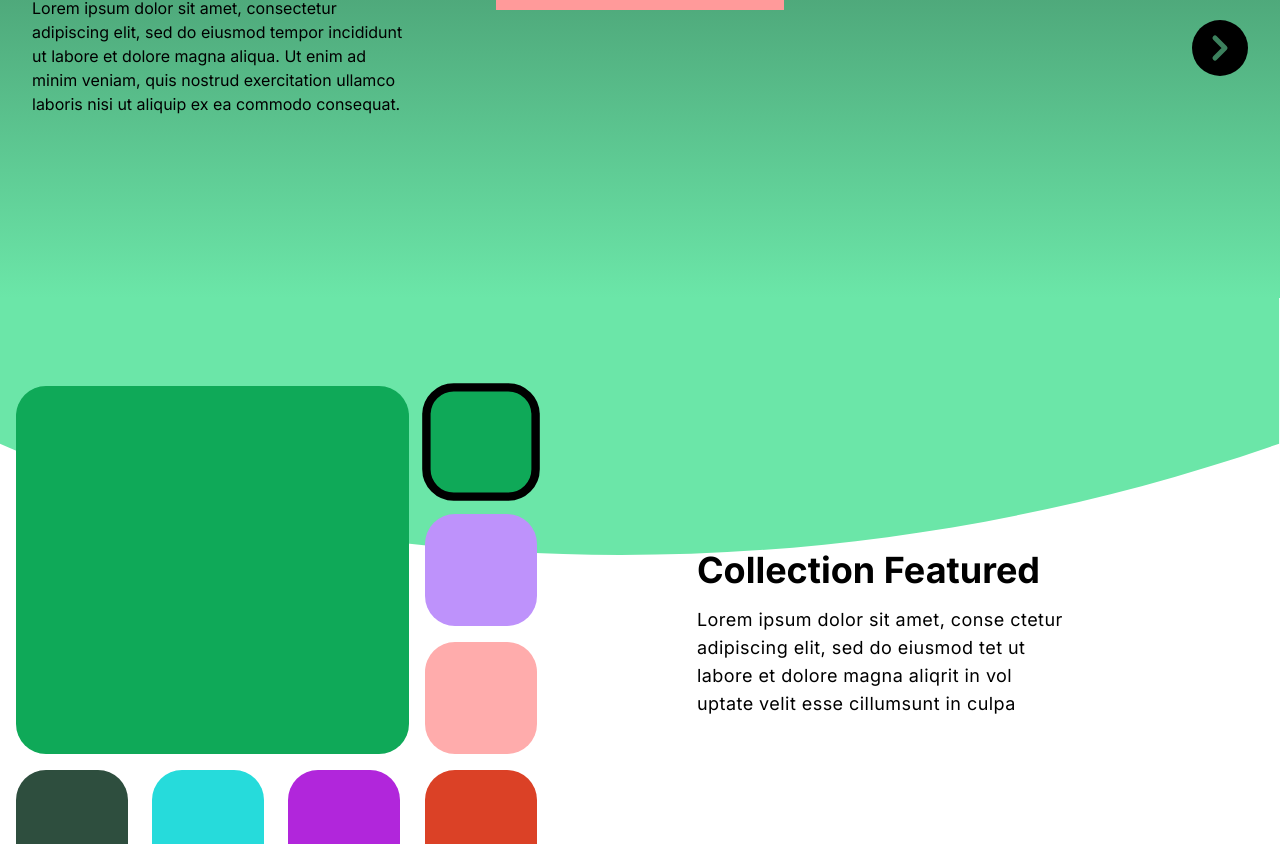
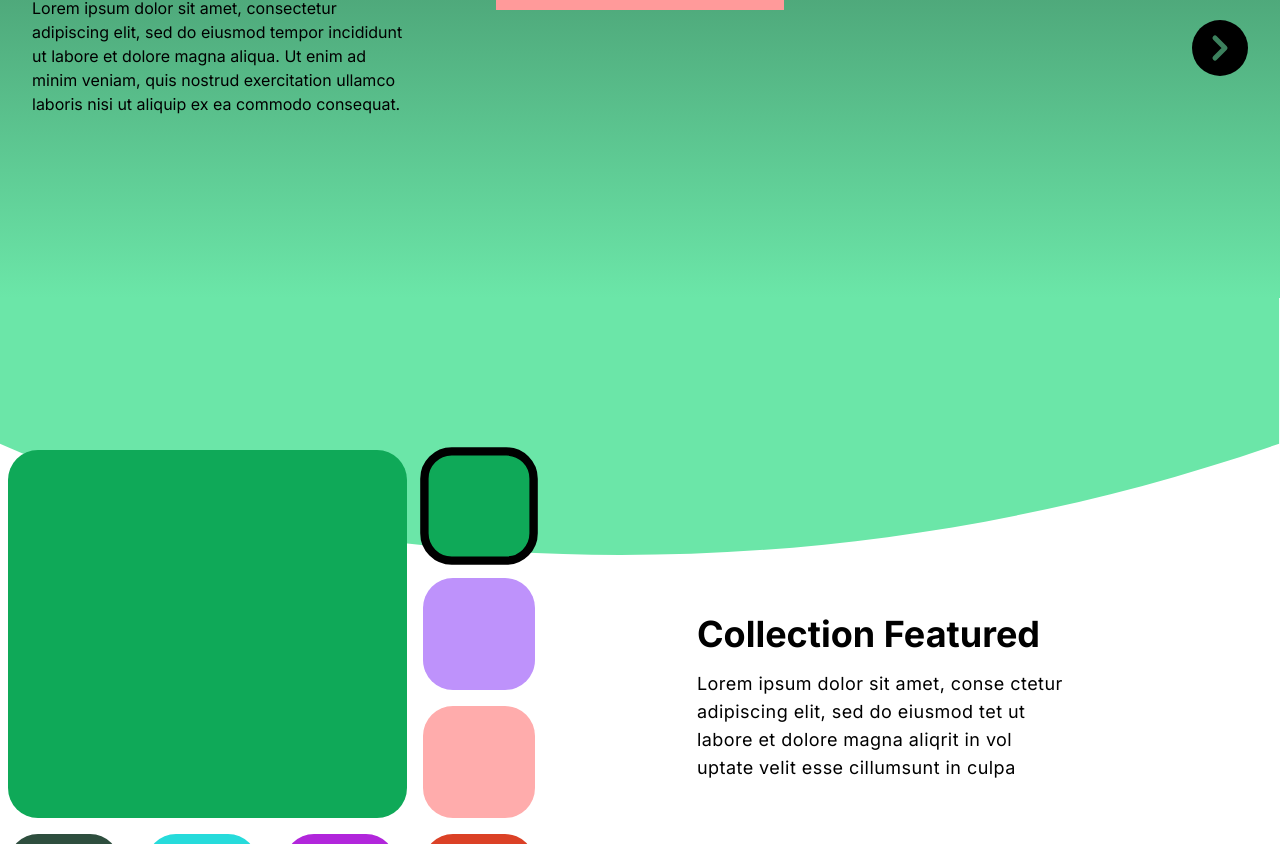
Before and after one commit to nrbnayon/Innovate-Next, a Next.js app: page / in a window 1280 px wide. Shown: the part 2636-3480 px from the top of the page. Built offline with nearby package versions, Linux system fonts and the light colour scheme.

Commit message:
Collections

```diff
--- a/src/pages/CollectionFeatured.jsx
+++ b/src/pages/CollectionFeatured.jsx
@@ -37,7 +37,7 @@ const CollectionFeatured = () => {
           />
         </svg>
       </div>
-      <div className="max-w-7xl mx-auto min-h-screen absolute inset-0 -top-32 px-4">
+      <div className="max-w-7xl mx-auto min-h-screen absolute inset-0 -top-30 px-2">
         <div className="w-full flex flex-col md:flex-row justify-between items-center h-full space-y-8 md:space-y-0 md:space-x-28">
           <div className="grid grid-cols-3 md:grid-cols-4 gap-4 w-full md:w-1/2 md:pr-10">
             {/* Large box */}
```
